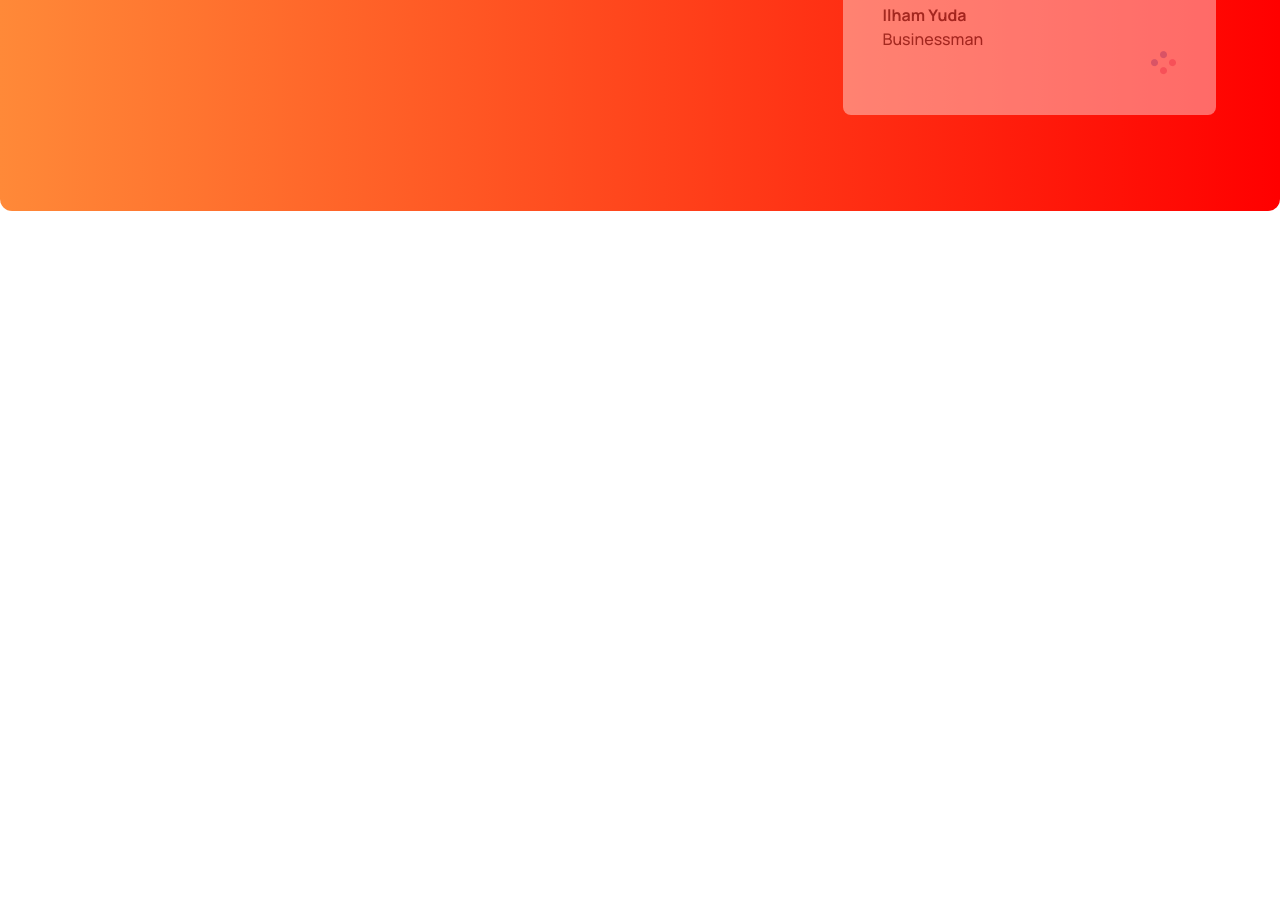
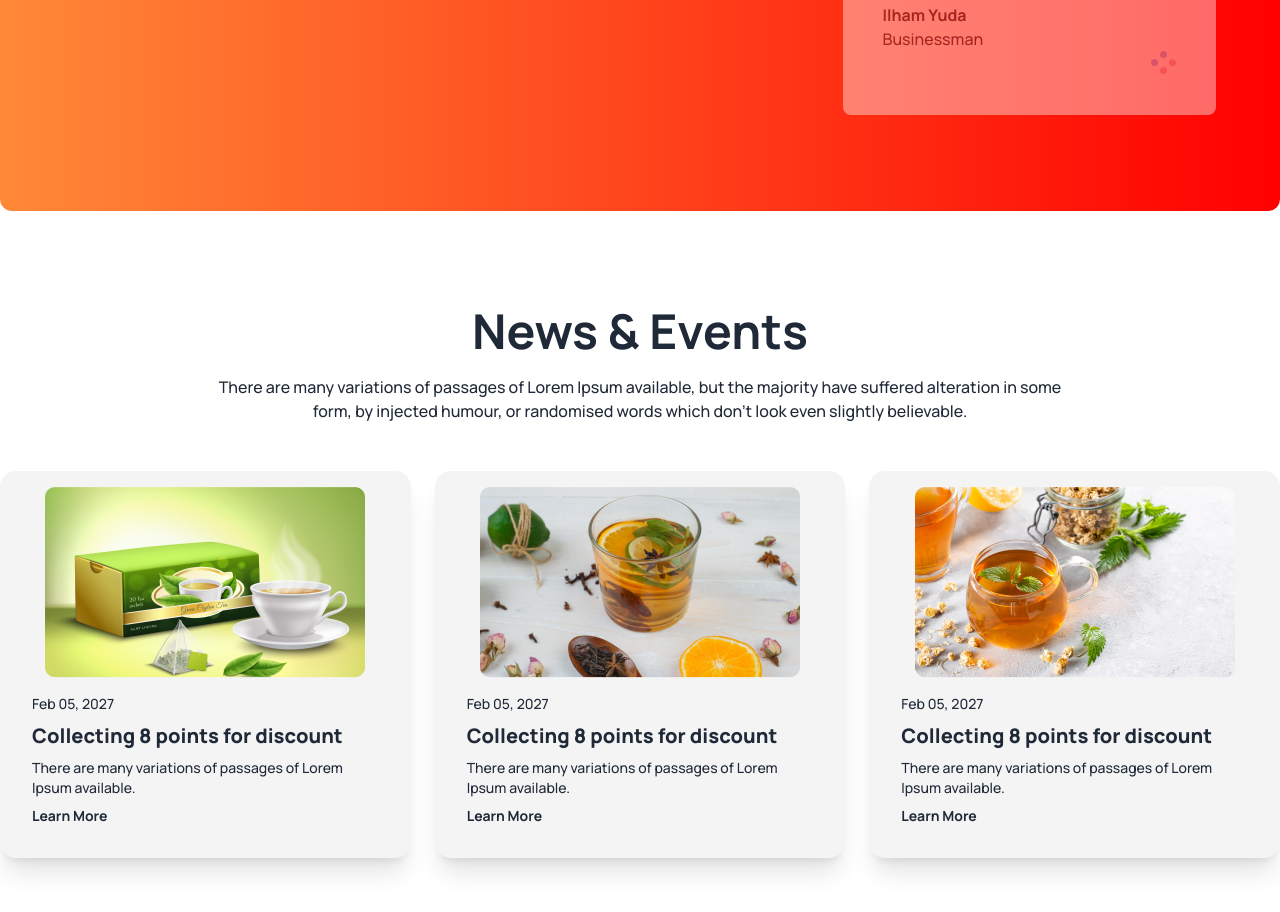
Before and after one commit to Khaledsobuj/Module-14, a plain HTML site: page index.html in a window 1280 px wide. Shown: the part 2844-3756 px from the top of the page. Before the commit the page ends 3151 px from the top, so only its background shows below. Drawn offline with nearby package versions, Linux system fonts and the light colour scheme.

Commit message:
added a news section

```diff
--- a/index.html
+++ b/index.html
@@ -236,6 +236,50 @@
                 </div>
             </div>
         </section>
+        <!-- News & Events section -->
+        <section class="my-24 mx-auto">
+            <div class="text-center">
+                <h2 class="mb-5 text-5xl font-bold ">
+                    News & Events
+                </h2>
+                <p class="mb-12 px-52">There are many variations of passages of Lorem Ipsum available, but the
+                    majority have
+                    suffered alteration
+                    in some form, by injected humour, or randomised words which don't look even slightly believable.
+                </p>
+            </div>
+
+
+            <div class="grid grid-cols-1 md:grid-cols-2 gap-6 lg:grid-cols-3 ">
+                <div class="card card-compact p-4  bg-[#f4f4f4] shadow-xl">
+                    <figure><img src="images/news-1.png" alt="Shoes" /></figure>
+                    <div class="card-body ">
+                        <p class="text-sm">Feb 05, 2027</p>
+                        <h4 class="text-xl font-extrabold">Collecting 8 points for discount</h4>
+                        <p>There are many variations of passages of Lorem Ipsum available.</p>
+                        <p class="font-bold">Learn More</p>
+                    </div>
+                </div>
+                <div class="card card-compact p-4  bg-[#f4f4f4] shadow-xl">
+                    <figure><img src="images/news-2.png" alt="Shoes" /></figure>
+                    <div class="card-body ">
+                        <p class="text-sm">Feb 05, 2027</p>
+                        <h4 class="text-xl font-extrabold">Collecting 8 points for discount</h4>
+                        <p>There are many variations of passages of Lorem Ipsum available.</p>
+                        <p class="font-bold">Learn More</p>
+                    </div>
+                </div>
+                <div class="card card-compact p-4  bg-[#f4f4f4] shadow-xl">
+                    <figure><img src="images/news-3.png" alt="Shoes" /></figure>
+                    <div class="card-body ">
+                        <p class="text-sm">Feb 05, 2027</p>
+                        <h4 class="text-xl font-extrabold">Collecting 8 points for discount</h4>
+                        <p>There are many variations of passages of Lorem Ipsum available.</p>
+                        <p class="font-bold">Learn More</p>
+                    </div>
+                </div>
+            </div>
+        </section>
 
     </main>
     <footer>
```
